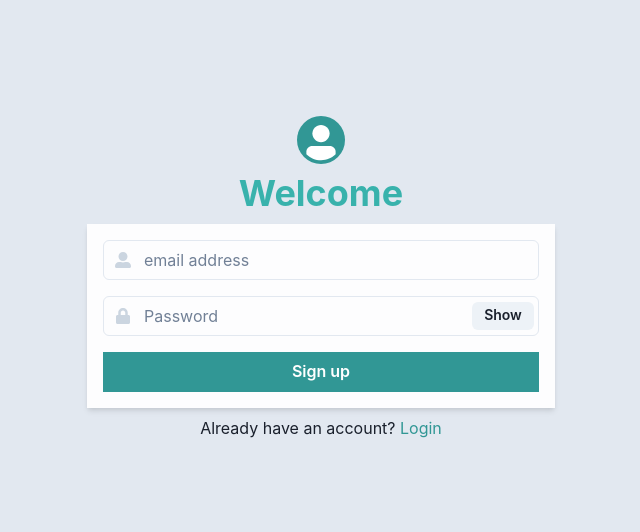
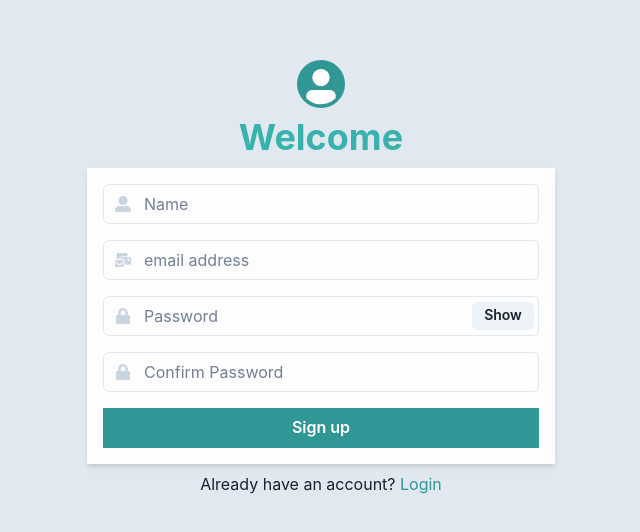
Before and after one commit to Trivedhkumar/smart-health, a React (Create React App) app: page /signup in a window 1280 px wide. Shown: the part 122-654 px from the top of the page, without its empty margins (319-959 px from the left). Built offline with nearby package versions, Linux system fonts and the light colour scheme.

Commit message:
feat:signup page

```diff
--- a/src/constants/index.js
+++ b/src/constants/index.js
@@ -28,4 +28,5 @@ export const ERROR_MESSAGES = {
   // general errors
   minLength: "Please enter atleast three characters",
   requiredField: "This field is required",
+  maxLength: "This field should not exceed more than 30 characters",
 };
--- a/src/screens/signup/index.jsx
+++ b/src/screens/signup/index.jsx
@@ -13,20 +13,21 @@ import {
   Link,
   Avatar,
   FormControl,
-  FormHelperText,
   InputRightElement,
   FormErrorMessage,
 } from "@chakra-ui/react";
-import { FaUserAlt, FaLock } from "react-icons/fa";
+import { FaUserAlt, FaLock, FaMailBulk } from "react-icons/fa";
 import * as z from "zod";
 import { zodResolver } from "@hookform/resolvers/zod";
 import { ERROR_MESSAGES } from "../../constants";
 const CFaUserAlt = chakra(FaUserAlt);
 const CFaLock = chakra(FaLock);
+const CFaMail = chakra(FaMailBulk);
 
 const SignUpScreen = () => {
   const [showPassword, setShowPassword] = useState(false);
-  const validationSchema = z.object({
+  const validationSchema = z
+    .object({
       email: z
         .string({ required_error: ERROR_MESSAGES.requiredField })
         .email({ message: ERROR_MESSAGES.validEmail }),
@@ -34,10 +35,24 @@ const SignUpScreen = () => {
         .string({ required_error: ERROR_MESSAGES.requiredField })
         .min(3, { message: ERROR_MESSAGES.minLength })
         .max(8, { message: ERROR_MESSAGES.maxPassword }),
+      name: z
+        .string({ required_error: ERROR_MESSAGES.requiredField })
+        .min(3, { message: ERROR_MESSAGES.minLength })
+        .max(30, { message: ERROR_MESSAGES.maxLength }),
+      confirmPassword: z
+        .string({ required_error: ERROR_MESSAGES.requiredField })
+        .min(3, { message: ERROR_MESSAGES.minLength })
+        .max(8, { message: ERROR_MESSAGES.maxPassword }),
+    })
+    .refine((data) => data.password === data.confirmPassword, {
+      message: "Passwords must match!",
+      path: ["confirmPassword"],
     });
   const defaultFormValues = {
     email: "",
     password: "",
+    name: "",
+    confirmPassword: "",
   };
   const handleShowClick = () => setShowPassword(!showPassword);
   const {
@@ -78,11 +93,24 @@ const SignUpScreen = () => {
               backgroundColor="whiteAlpha.900"
               boxShadow="md"
             >
+              <FormControl isInvalid={errors.name}>
+                <InputGroup>
+                  <InputLeftElement
+                    pointerEvents="none"
+                    color="gray.300"
+                    children={<CFaUserAlt color="gray.300" />}
+                  />
+                  <Input {...register("name")} placeholder="Name" />
+                </InputGroup>
+                <FormErrorMessage>
+                  {errors.name && errors.name.message}
+                </FormErrorMessage>
+              </FormControl>
               <FormControl isInvalid={errors.email}>
                 <InputGroup>
                   <InputLeftElement
                     pointerEvents="none"
-                    children={<CFaUserAlt color="gray.300" />}
+                    children={<CFaMail color="gray.300" />}
                   />
                   <Input
                     {...register("email")}
@@ -116,6 +144,23 @@ const SignUpScreen = () => {
                   {errors.password && errors.password.message}
                 </FormErrorMessage>
               </FormControl>
+              <FormControl isInvalid={errors.confirmPassword}>
+                <InputGroup>
+                  <InputLeftElement
+                    pointerEvents="none"
+                    color="gray.300"
+                    children={<CFaLock color="gray.300" />}
+                  />
+                  <Input
+                    {...register("confirmPassword")}
+                    type={"password"}
+                    placeholder="Confirm Password"
+                  />
+                </InputGroup>
+                <FormErrorMessage>
+                  {errors.confirmPassword && errors.confirmPassword.message}
+                </FormErrorMessage>
+              </FormControl>
               <Button
                 isDisabled={isSubmitting}
                 isLoading={isSubmitting}
```
Lines whose indentation alone changed are shown as unchanged.
